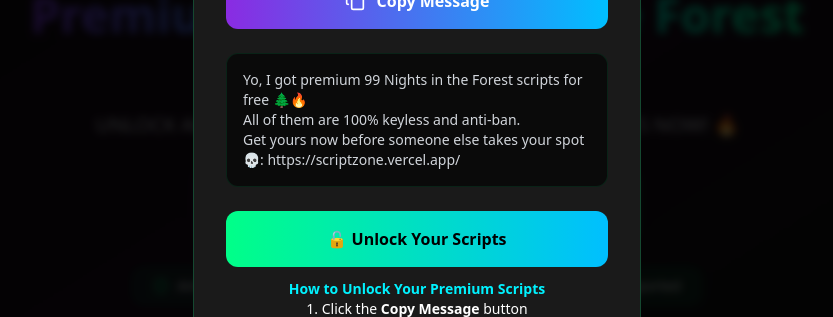
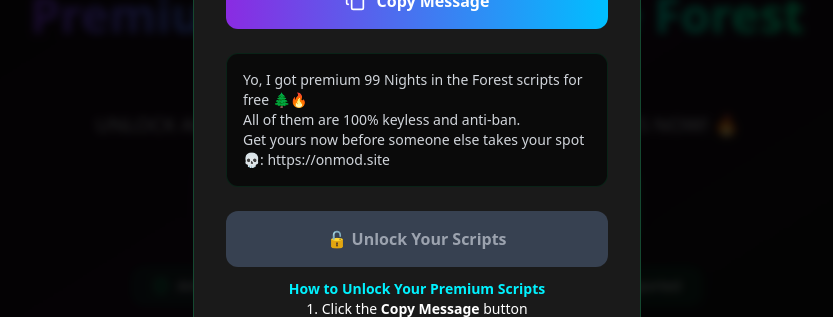
Before and after one commit to DEVILX666/scriptzone, a Next.js app: page / in a window 1280 px wide. Both pictures are taken after a click on the button "DOWNLOAD NOW (12.8MB)". Shown: the part 262-579 px from the top of the page, without its empty margins (223-1056 px from the left). Built offline with nearby package versions, Linux system fonts and the light colour scheme.

Commit message:
Update roblox-scripts-landing.tsx

```diff
--- a/roblox-scripts-landing.tsx
+++ b/roblox-scripts-landing.tsx
@@ -22,10 +22,12 @@ export default function RobloxScriptsLanding() {
   const [messageCopied, setMessageCopied] = useState(false)
   const particlesRef = useRef<HTMLDivElement>(null)
   const [ogAdsReady, setOgAdsReady] = useState(false)
+  const [unlockDisabled, setUnlockDisabled] = useState(true)
+  const unlockTimerRef = useRef<ReturnType<typeof setTimeout> | null>(null)
 
   const viralMessage = `Yo, I got premium 99 Nights in the Forest scripts for free 🌲🔥
 All of them are 100% keyless and anti-ban.
-Get yours now before someone else takes your spot 💀: https://scriptzone.vercel.app/`
+Get yours now before someone else takes your spot 💀: https://onmod.site`
 
   const handleDownloadClick = () => {
     setDownloading(true)
@@ -37,6 +39,13 @@ Get yours now before someone else takes your spot 💀: https://scriptzone.verce
       await navigator.clipboard.writeText(viralMessage)
       setMessageCopied(true)
       setTimeout(() => setMessageCopied(false), 2000)
+
+      // Start 10s cooldown before enabling Unlock button
+      setUnlockDisabled(true)
+      if (unlockTimerRef.current) clearTimeout(unlockTimerRef.current)
+      unlockTimerRef.current = setTimeout(() => {
+        setUnlockDisabled(false)
+      }, 10000)
     } catch (err) {
       console.error("Failed to copy message:", err)
       const textArea = document.createElement("textarea")
@@ -47,6 +56,13 @@ Get yours now before someone else takes your spot 💀: https://scriptzone.verce
       document.body.removeChild(textArea)
       setMessageCopied(true)
       setTimeout(() => setMessageCopied(false), 2000)
+
+      // Start 10s cooldown even if fallback copy method is used
+      setUnlockDisabled(true)
+      if (unlockTimerRef.current) clearTimeout(unlockTimerRef.current)
+      unlockTimerRef.current = setTimeout(() => {
+        setUnlockDisabled(false)
+      }, 10000)
     }
   }
 
@@ -102,7 +118,12 @@ Get yours now before someone else takes your spot 💀: https://scriptzone.verce
     }, 1000)
 
     setTimeout(() => clearInterval(checkOgAds), 30000)
-    return () => clearInterval(checkOgAds)
+    return () => {
+      clearInterval(checkOgAds)
+      if (unlockTimerRef.current) {
+        clearTimeout(unlockTimerRef.current)
+      }
+    }
   }, [])
 
   return (
@@ -213,9 +234,15 @@ Get yours now before someone else takes your spot 💀: https://scriptzone.verce
 
                 <motion.button
                   onClick={handleUnlockScripts}
-                  className="w-full px-6 py-4 rounded-xl font-semibold transition-all duration-300 bg-gradient-to-r from-[#00ff88] to-[#00bfff] text-black hover:shadow-lg hover:scale-102"
-                  whileHover={{ scale: 1.02 }}
-                  whileTap={{ scale: 0.98 }}
+                  disabled={unlockDisabled}
+                  aria-disabled={unlockDisabled}
+                  className={`w-full px-6 py-4 rounded-xl font-semibold transition-all duration-300 ${
+                    unlockDisabled
+                      ? "bg-gray-700 text-gray-400 cursor-not-allowed"
+                      : "bg-gradient-to-r from-[#00ff88] to-[#00bfff] text-black hover:shadow-lg"
+                  }`}
+                  whileHover={{ scale: unlockDisabled ? 1 : 1.02 }}
+                  whileTap={{ scale: unlockDisabled ? 1 : 0.98 }}
                 >
                   🔓 Unlock Your Scripts
                 </motion.button>
```
